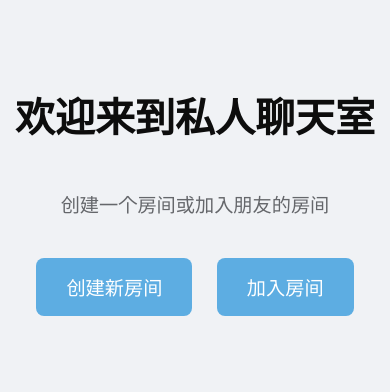
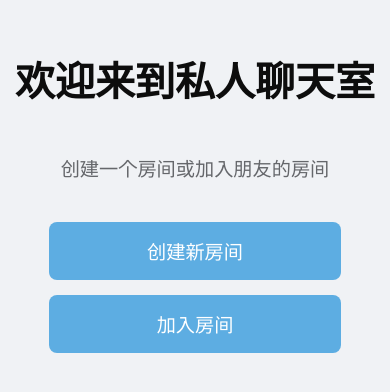
Before and after one commit to lyl-610520/Chat, a website: page public/index.html in a window 390 px wide. Shown: the part 234-626 px from the top of the page. Drawn offline with nearby package versions, Linux system fonts and the light colour scheme; no server answers; a web font is replaced by a local one.

Commit message:
Update index.html

```diff
--- a/public/index.html
+++ b/public/index.html
@@ -20,7 +20,7 @@
         }
         html, body { height: 100%; margin: 0; }
         body { font-family: -apple-system, BlinkMacSystemFont, "Segoe UI", sans-serif; display: flex; background-color: var(--bg-color); overflow: hidden; transition: background-color 0.5s ease; }
-        #chat-container, #welcome-container { display: flex; width: 100%; height: 100%; position: relative; z-index: 1; }
+        #chat-container, #welcome-container { display: flex; width: 100%; position: relative; z-index: 1; }
         .hidden { display: none !important; }
         #welcome-container { flex-direction: column; justify-content: center; align-items: center; text-align: center; }
         #welcome-container h1 { font-size: 2.5em; color: var(--text-color); }
@@ -122,6 +122,15 @@
         .like-heart.my-like { background-color: #ffe0e0; cursor: pointer; }
         @media (max-width: 768px) { #sidebar { position: fixed; left:0; top:0; width:80%; max-width:300px; z-index: 100; transform: translateX(-100%); transition: transform 0.3s ease-in-out; } body.sidebar-open #sidebar { transform: translateX(0); } #toggle-users { display: block; position: fixed; top: 15px; left: 15px; z-index: 20; background: var(--accent-color); color: white; border: none; width: 40px; height: 40px; border-radius: 50%; font-size:20px; } }
         @media (min-width: 769px) { #toggle-users { display: none; } }
+                /* 【新增】针对小屏幕的响应式布局优化 */
+        @media (max-width: 480px) {
+            #welcome-container .welcome-buttons {
+                display: flex;
+                flex-direction: column; /* 将按钮变为垂直排列 */
+                gap: 15px; /* 增加按钮间的垂直间距 */
+                width: 80%; /* 让按钮容器占一定宽度 */
+            }
+        }
     </style>
 </head>
 <body>
@@ -280,9 +289,19 @@
     // --- 通用函数 ---
     function showOverlay(overlay) { hideOverlays(); overlay.classList.add('visible'); }
     function hideOverlays() { overlays.forEach(o => o.classList.remove('visible')); }
+        // 【新增】动态调整聊天容器高度以适配移动端浏览器
+    function adjustChatContainerHeight() {
+        if (chatContainer) {
+            chatContainer.style.height = `${window.innerHeight}px`;
+        }
+        if (welcomeContainer) {
+            welcomeContainer.style.height = `${window.innerHeight}px`;
+        }
+    }
 
     // --- 页面初始化与URL处理 ---
     document.addEventListener('DOMContentLoaded', () => {
+        adjustChatContainerHeight();
         const roomIdFromUrl = new URLSearchParams(window.location.search).get('room');
         if (roomIdFromUrl) {
             welcomeContainer.classList.add('hidden');
@@ -818,6 +837,8 @@
         const current = body.dataset.theme || 'default';
         applyTheme(current === 'cat-theme' ? 'default' : 'cat-theme');
     });
+        // 【新增】当窗口大小变化时 (例如手机横竖屏切换)，也重新调整高度
+    window.addEventListener('resize', adjustChatContainerHeight);
 </script>
 </body>
 </html>
```
